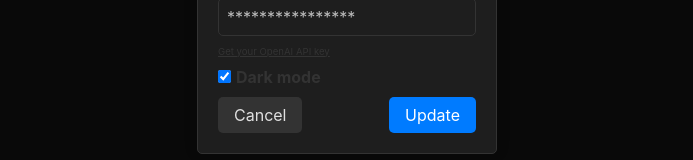
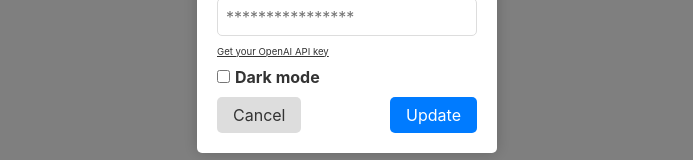
Before and after one commit to oleksii-pi/pipad, a React (Create React App) app: page / in a window 1280 px wide. Shown: the part 389-549 px from the top of the page, without its empty margins (293-986 px from the left). Built offline with nearby package versions, Linux system fonts and the light colour scheme.

Commit message:
Dark mode is off by default

```diff
--- a/src/App.tsx
+++ b/src/App.tsx
@@ -13,7 +13,7 @@ const App: React.FC = () => {
   const [prompt, setPrompt] = useState('');
   const [answer, setAnswer] = useState('');
   const [isStreaming, setIsStreaming] = useState(false);
-  const [darkMode, setDarkMode] = useState(true); // Add darkMode state
+  const [darkMode, setDarkMode] = useState(false); // Add darkMode state
 
   useEffect(() => {
     setPrompt(JSON.parse(localStorage.getItem('prompts') || '[""]')[0]);
@@ -22,7 +22,7 @@ const App: React.FC = () => {
     if (!modelName) setSettingsOpen(true);
 
     // Read darkMode setting from localStorage
-    const storedDarkMode = JSON.parse(localStorage.getItem('darkMode') || 'true');
+    const storedDarkMode = JSON.parse(localStorage.getItem('darkMode') || 'false');
     setDarkMode(storedDarkMode);
   }, []);
 
@@ -32,7 +32,7 @@ const App: React.FC = () => {
         <SettingsDialog
           onUpdate={() => {
             // Update darkMode when settings dialog is closed
-            const storedDarkMode = JSON.parse(localStorage.getItem('darkMode') || 'true');
+            const storedDarkMode = JSON.parse(localStorage.getItem('darkMode') || 'false');
             setDarkMode(storedDarkMode);
             setSettingsOpen(false);
           }}
--- a/src/components/SettingsDialog.tsx
+++ b/src/components/SettingsDialog.tsx
@@ -5,7 +5,7 @@ export const SettingsDialog: React.FC<{ onUpdate: () => void }> = ({ onUpdate })
   const [modelName, setModelName] = useState(localStorage.getItem('modelName') || 'gpt-4o');
   const [apiKey, setApiKey] = useState('');
   const [darkMode, setDarkMode] = useState(
-    JSON.parse(localStorage.getItem('darkMode') || 'true')
+    JSON.parse(localStorage.getItem('darkMode') || 'false')
   );
 
   const handleUpdate = () => {
```
